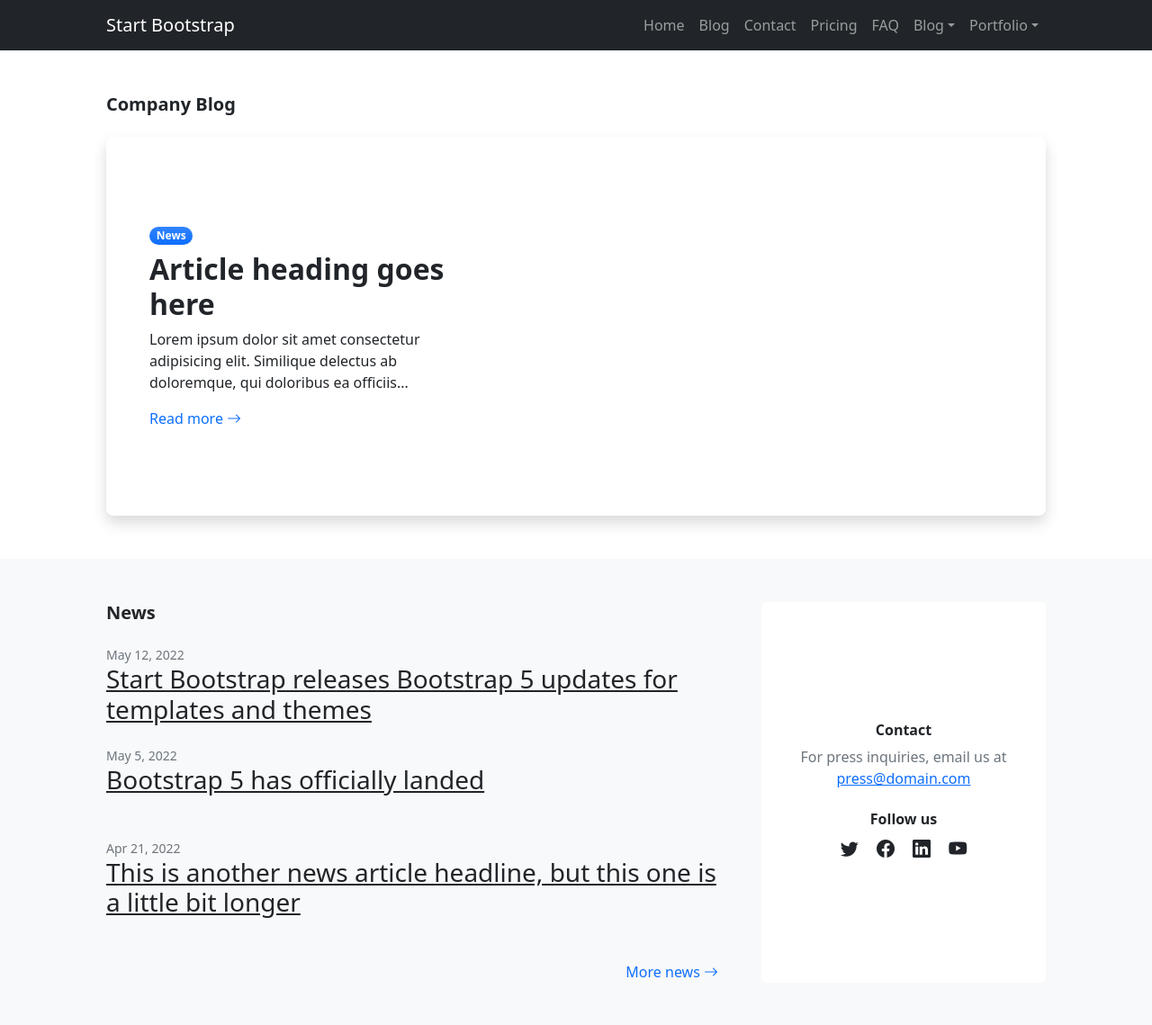
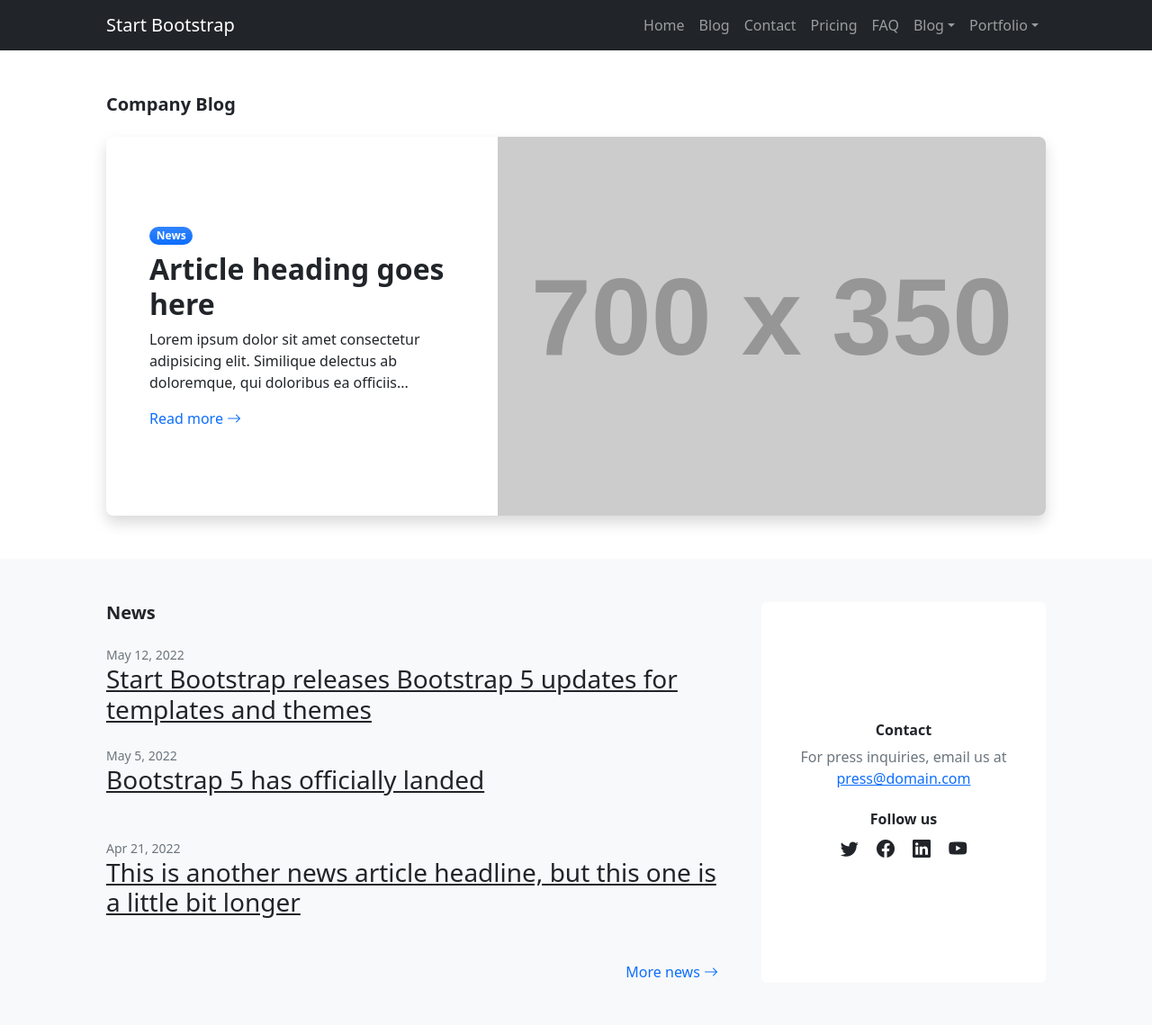
Before and after one commit to ljavierrodriguez/tienda-django, a Django app: page /blog/ in a window 1280 px wide. Shown: the top 1139 px of the page at 90% size. Run offline with Django 4.2, Linux system fonts and the light colour scheme; grey boxes labelled with a size stand in for pictures from a placeholder-image service; some libraries are stand-ins or nearby versions.

Commit message:
Static Files Configuration

```diff
--- /dev/null
+++ b/tienda/static/css/styles.css
@@ -0,0 +1,22 @@
+body,
+html {
+  height: 100%;
+}
+
+.feature {
+  display: inline-flex;
+  align-items: center;
+  justify-content: center;
+  height: 3rem;
+  width: 3rem;
+  font-size: 1.5rem;
+}
+
+.bg-featured-blog {
+  height: 100%;
+  width: 100%;
+  background-size: cover;
+  background-position: center;
+  background-repeat: no-repeat;
+  min-height: 15rem;
+}
--- a/tienda/templates/layouts/base.html
+++ b/tienda/templates/layouts/base.html
@@ -1,3 +1,4 @@
+{% load static %}
 <!DOCTYPE html>
 <html lang="en">
     <head>
@@ -13,7 +14,7 @@
         <!-- Bootstrap icons-->
         <link href="https://cdn.jsdelivr.net/npm/bootstrap-icons@1.5.0/font/bootstrap-icons.css" rel="stylesheet" />
         <!-- Core theme CSS (includes Bootstrap)-->
-        {% comment %} <link href="css/styles.css" rel="stylesheet" /> {% endcomment %}
+        <link href="{% static 'css/styles.css' %}" rel="stylesheet" />
     </head>
     <body class="d-flex flex-column h-100">
         <main class="flex-shrink-0">
--- a/tienda/tienda/urls.py
+++ b/tienda/tienda/urls.py
@@ -16,6 +16,8 @@ Including another URLconf
 from django.contrib import admin
 from django.urls import path
 from django.views.generic import TemplateView
+from django.conf import settings
+from django.conf.urls.static import static
 
 from . import views
 
@@ -27,4 +29,4 @@ urlpatterns = [
     #path('blog/', views.blog, name="blog")
     path('', views.HomeView.as_view(), name="home"),
     path('blog/', views.BlogView.as_view(), name="blog")
-]
+] #+ static(settings.STATIC_URL, document_root=settings.STATIC_ROOT)
```
Also changed, not shown: tienda/tienda/settings.py (+6 -2 lines).
